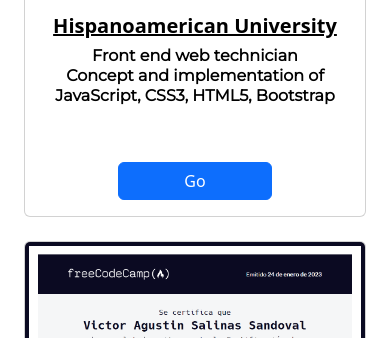
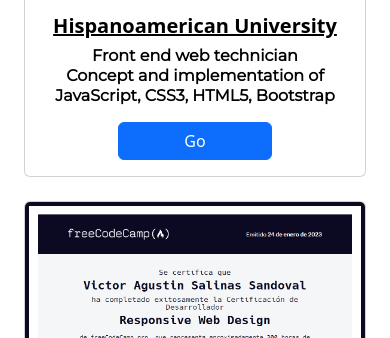
Before and after one commit to Sandovaldev1/website, a plain HTML site: page certificates.html in a window 390 px wide. Shown: the part 506-844 px from the top of the page. Drawn offline with nearby package versions, Linux system fonts and the light colour scheme.

Commit message:
adaptando cards

```diff
--- a/css/style.css
+++ b/css/style.css
@@ -439,6 +439,10 @@
     .sectionCertificates h4{
         width: 70%;
     }
+
+    .sectionCertificates .card-text{
+        height: auto;
+    }
     .nav .basicC,
     .nav .jS{
         display: none;
```
